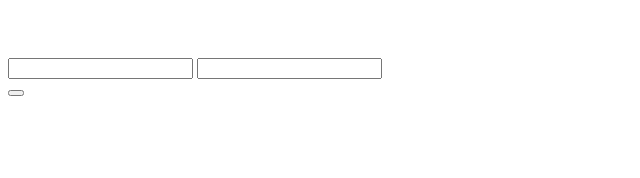
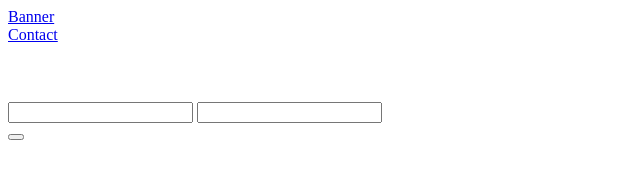
Before and after one commit to SumaiaSorna/landing-page, a plain HTML site: page index.html in a window 1280 px wide. Shown: the whole page, without its empty margins (0-640 px from the left). Drawn offline with Linux system fonts and the light colour scheme.

Commit message:
added links in nav bar

```diff
--- a/index.html
+++ b/index.html
@@ -11,25 +11,25 @@
     <header>
       <nav>
         <div>
-          <a href=""></a>
+          <a href="#banner">Banner</a>
         </div>
         <div>
           <a href=""></a>
         </div>
         <div>
-          <a href=""></a>
+          <a href="#contact">Contact</a>
         </div>
       </nav>
     </header>
     <main>
-      <section>
+      <section id="banner">
         <h1></h1>
         <figure>
           <img src="" alt="" />
           <figcaption></figcaption>
         </figure>
       </section>
-      <section>
+      <section id="contact">
         <h2></h2>
         <form action="">
           <input type="text" />
```
